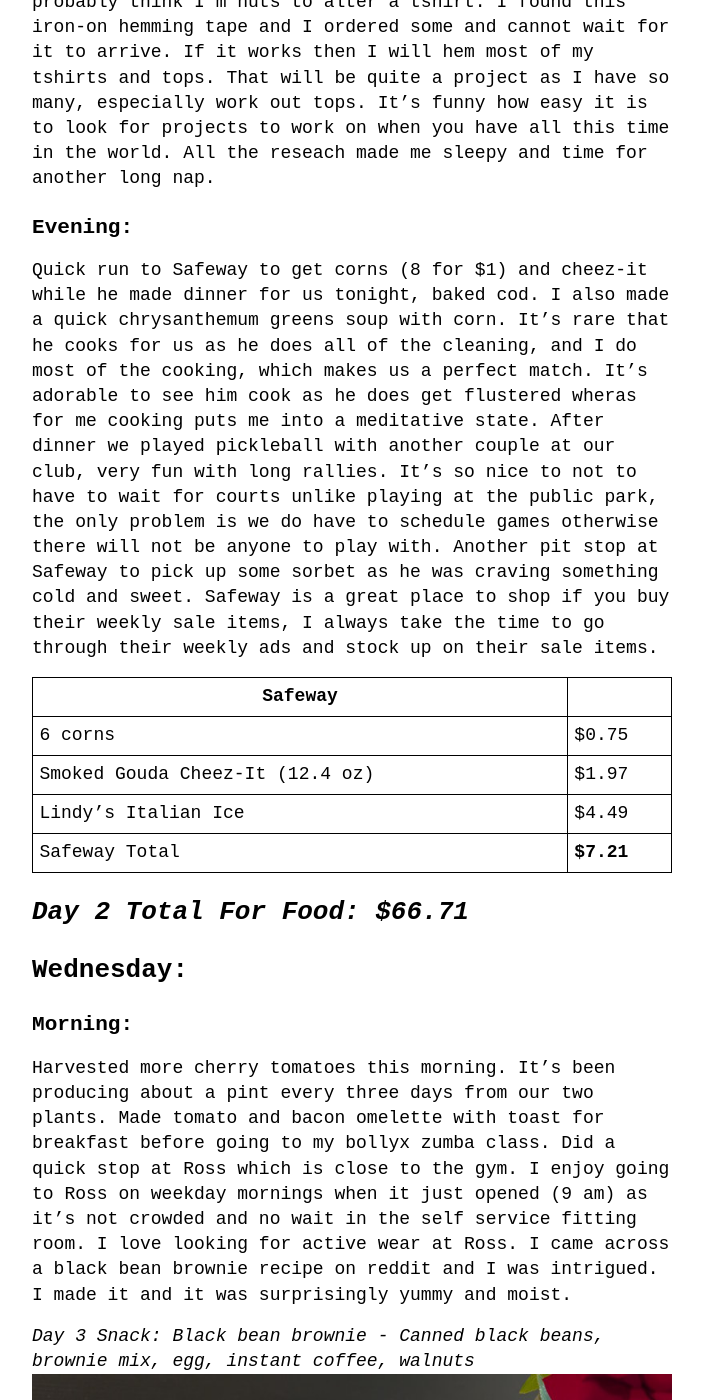
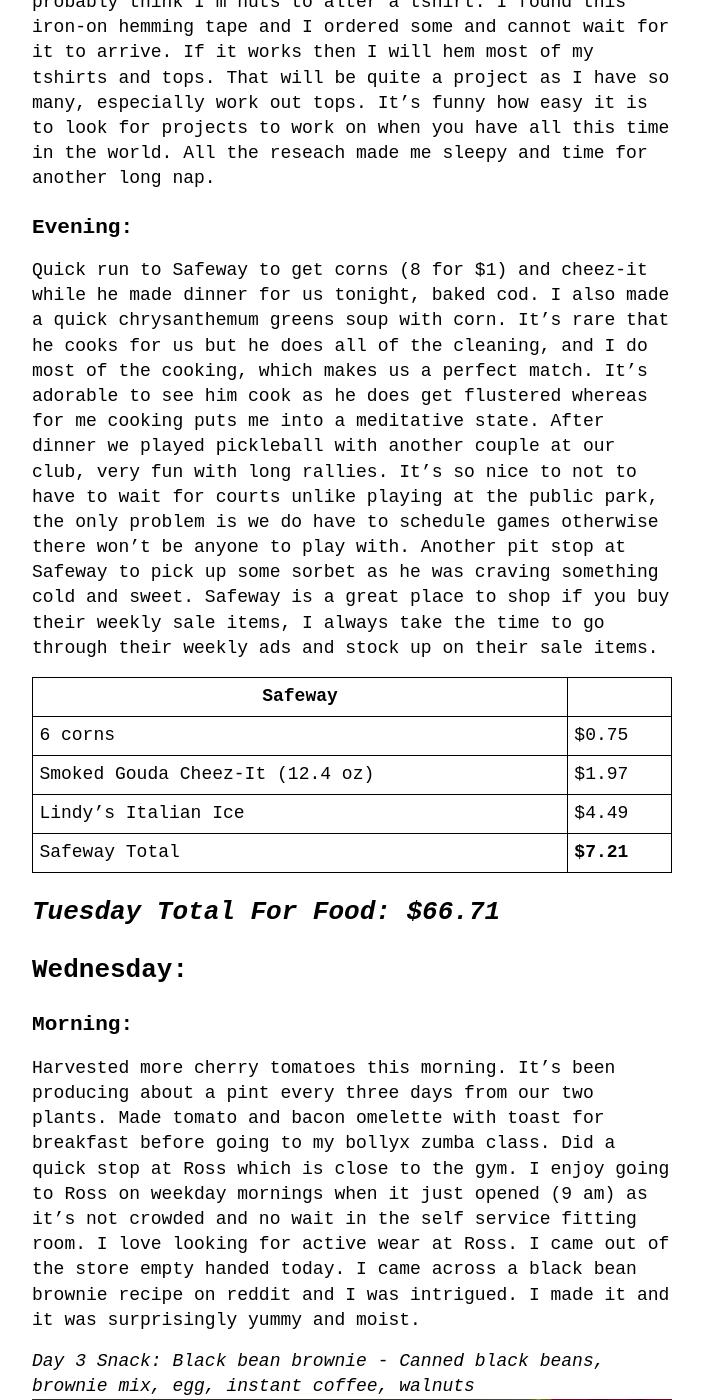
Before and after one commit to groceryshoppingisfun/weeklyfoodjournal, a Jekyll site: the page built from _posts/2025-06-16-Thai-Inspired-Cooking-Week.md, in a window 1280 px wide and 1400 px high, scrolled down 4591 px. Shown: the whole window, without its empty margins (288-991 px from the left). Built offline with Jekyll 4.4.1, drawn with Linux system fonts in a browser that asks for light colours; some of the changed text lies outside the part shown.

Commit message:
Update 2025-06-16-Thai-Inspired-Cooking-Week.md

```diff
--- a/_posts/2025-06-16-Thai-Inspired-Cooking-Week.md
+++ b/_posts/2025-06-16-Thai-Inspired-Cooking-Week.md
@@ -37,7 +37,7 @@ I have been following this Thai lady on YouTube called "ThaiFood Chef". I've mad
 
 # *Day 1 Total For Food: $35.63*
 
-# Day 2:
+# Tuesday:
 ### Morning:
 I made omelette with our home grown cherry tomatoes and trader joe's ciabatta. Went to Winco and did a **$59.50** run. Too lazy to type out everything, but it's our usual bulk bin snacks, canned beans, chicken thighs and chicken wings, pork sirloin, canned oranges, limes, lemons etc. It's enough to last us the whole week and I still have a lot of vegetables which I bought from my last asian grocery store run 2 days before the start of this food journal week.
 
@@ -47,7 +47,7 @@ I made omelette with our home grown cherry tomatoes and trader joe's ciabatta. W
 I spent some time researching online for two things. First was to look for a facial place. I found one that looks promising and it offers a membership which allows you to get a 40% discount on all services if you go in once a month. I plan to do a monthly facial anyway. The second topic was how to hem my tshirts and tops. I like my tops to fall down to my waist, above the waist band of my bottoms. One idea is to go to get it altered, but at $15 per alteration, that would quickly add up plus the tailor would probably think I'm nuts to alter a tshirt. I found this iron-on hemming tape and I ordered some and cannot wait for it to arrive. If it works then I will hem most of my tshirts and tops. That will be quite a project as I have so many, especially work out tops. It's funny how easy it is to look for projects to work on when you have all this time in the world. All the reseach made me sleepy and time for another long nap.
 
 ### Evening:
-Quick run to Safeway to get corns (8 for $1) and cheez-it while he made dinner for us tonight, baked cod. I also made a quick chrysanthemum greens soup with corn. It's rare that he cooks for us as he does all of the cleaning, and I do most of the cooking, which makes us a perfect match. It's adorable to see him cook as he does get flustered wheras for me cooking puts me into a meditative state. After dinner we played pickleball with another couple at our club, very fun with long rallies. It's so nice to not to have to wait for courts unlike playing at the public park, the only problem is we do have to schedule games otherwise there will not be anyone to play with.
+Quick run to Safeway to get corns (8 for $1) and cheez-it while he made dinner for us tonight, baked cod. I also made a quick chrysanthemum greens soup with corn. It's rare that he cooks for us but he does all of the cleaning, and I do most of the cooking, which makes us a perfect match. It's adorable to see him cook as he does get flustered whereas for me cooking puts me into a meditative state. After dinner we played pickleball with another couple at our club, very fun with long rallies. It's so nice to not to have to wait for courts unlike playing at the public park, the only problem is we do have to schedule games otherwise there won't be anyone to play with.
 Another pit stop at Safeway to pick up some sorbet as he was craving something cold and sweet. Safeway is a great place to shop if you buy their weekly sale items, I always take the time to go through their weekly ads and stock up on their sale items.
 
 |Safeway||
@@ -57,11 +57,11 @@ Another pit stop at Safeway to pick up some sorbet as he was craving something c
 |Lindy's Italian Ice|$4.49|
 |Safeway Total|**$7.21**|
 
-# *Day 2 Total For Food: $66.71*
+# *Tuesday Total For Food: $66.71*
 
 # Wednesday:
 ### Morning:
-Harvested more cherry tomatoes this morning. It's been producing about a pint every three days from our two plants. Made tomato and bacon omelette with toast for breakfast before going to my bollyx zumba class. Did a quick stop at Ross which is close to the gym. I enjoy going to Ross on weekday mornings when it just opened (9 am) as it's not crowded and no wait in the self service fitting room. I love looking for active wear at Ross.  I came across a black bean brownie recipe on reddit and I was intrigued. I made it and it was surprisingly yummy and moist.
+Harvested more cherry tomatoes this morning. It's been producing about a pint every three days from our two plants. Made tomato and bacon omelette with toast for breakfast before going to my bollyx zumba class. Did a quick stop at Ross which is close to the gym. I enjoy going to Ross on weekday mornings when it just opened (9 am) as it's not crowded and no wait in the self service fitting room. I love looking for active wear at Ross. I came out of the store empty handed today.  I came across a black bean brownie recipe on reddit and I was intrigued. I made it and it was surprisingly yummy and moist.
 
 *Day 3 Snack: Black bean brownie - Canned black beans, brownie mix, egg, instant coffee, walnuts*
 ![black bean brownie](assets/images/black-bean-brownie.jpg)
@@ -83,4 +83,4 @@ Made a very soul soothing Thai chicken curry rice noodle soup. Garnished with ka
 ![cherry tomato plants](assets/images/thai-chicken-curry-noodles.jpg)
 
 
-# Day 3 Total For Food: $0
+# *Wednesday Total For Food: $0*
```
